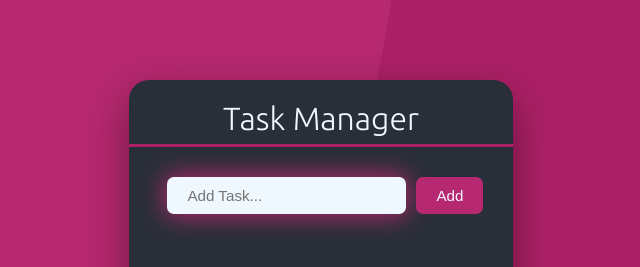
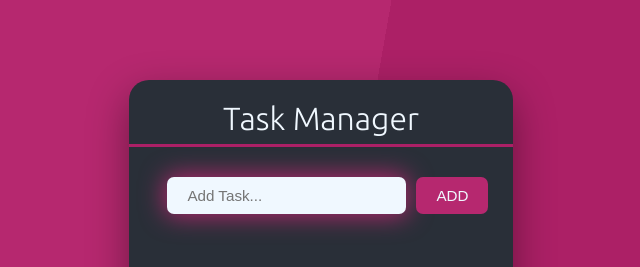
Before and after one commit to MayankDKarmakar/task-manager-using-localstorage, a React (Create React App) app: page / in a window 1280 px wide. Shown: the top 267 px of the page, without its empty margins (319-959 px from the left). Built offline with nearby package versions, Linux system fonts and the light colour scheme; a web font is replaced by a local one.

Commit message:
deleteTodo, editTodo and updateTodo feature included, also updated edit and del icon css

```diff
--- a/src/App.js
+++ b/src/App.js
@@ -1,32 +1,91 @@
+//--------------------------All imports------------------------//
 import "./App.css";
 import { useReducer, useState, useEffect } from "react";
 import TodoForm from "./components/TodoForm";
 import TodoList from "./components/TodoList";
 
+//-----------------------Reducer Fn----------------------------//
 function todoReducer(todos, action) {
   switch (action.type) {
     case "ADD_TODO": {
       return [action.payload, ...todos];
     }
-    case "REMOVE_TODO":
-    case "UPDATE_TODO":
+    case "DELETE_TODO": {
+      return todos.filter((todo, index) => index !== action.payload);
+    }
+    case "UPDATE_TODO": {
+      return todos.map((todo, index) =>
+        index === action.payload.indexToBeEdited
+          ? action.payload.updatedTodo
+          : todo
+      );
+    }
+    default:
+      return todos;
   }
 }
 
+//-----------------------App Component Start-------------------------------//
+
 function App() {
-  const [todos, dispatch] = useReducer(todoReducer, []);
+  //-------------------useState hook--------------------------------//
+  const [editedTodo, setEditedTodo] = useState("");
+  const [isEditing, setIsEditing] = useState(false);
+  const [indexToBeEdited, setIndexToBeEdited] = useState(null);
+  //-----------------useReducer hook--------------------------------//
+  const [todos, dispatch] = useReducer(
+    todoReducer,
+    JSON.parse(localStorage.getItem("todos")) || []
+  );
 
+  //---------------use Effect to setItem to localStorage-----------//
+  useEffect(() => {
+    localStorage.setItem("todos", JSON.stringify(todos));
+  }, [todos]);
+
+  //-------------------Handler Functions-------------------------//
   function addTodo(todo) {
     dispatch({ type: "ADD_TODO", payload: todo });
   }
 
+  function handleEditTodo(todo, index) {
+    // console.log(todo, "TODO to be edited");
+    setIndexToBeEdited(index);
+    setIsEditing(true);
+    setEditedTodo(todo.text);
+  }
+  function updateTodo(updatedTodo) {
+    dispatch({
+      type: "UPDATE_TODO",
+      payload: { updatedTodo, indexToBeEdited },
+    });
+    setEditedTodo("");
+    setIndexToBeEdited(null);
+    setIsEditing(false);
+  }
+
+  function deleteTodo(index) {
+    dispatch({ type: "DELETE_TODO", payload: index });
+  }
+
+  //---------------Return JSX-----------------------------------//
   return (
     <div className="container">
       <h1 className="header">Task Manager</h1>
-      <TodoForm addTodo={addTodo} />
-      <TodoList todos={todos} />
+      <TodoForm
+        addTodo={addTodo}
+        isEditing={isEditing}
+        editedTodo={editedTodo}
+        updateTodo={updateTodo}
+      />
+      <TodoList
+        todos={todos}
+        handleEditTodo={handleEditTodo}
+        deleteTodo={deleteTodo}
+      />
     </div>
   );
 }
+//----------------------App Components Ends------------------------------//
 
 export default App;
--- a/src/components/TodoForm.jsx
+++ b/src/components/TodoForm.jsx
@@ -1,31 +1,55 @@
-import React from "react";
+//--------------------------All imports------------------------//
+import React, { useEffect, useRef, useState } from "react";
 import "../css/TodoForm.css";
-import { useRef } from "react";
 
-const TodoForm = ({ addTodo, updateTodo }) => {
-  const inputRef = useRef(null);
+//---------------------TodoForm Components Starts-----------------//
 
+const TodoForm = ({ addTodo, isEditing, editedTodo, updateTodo }) => {
+  //----------------------useState Hook--------------------------//
+  const [todoText, setTodoText] = useState("");
+  const inputRef = useRef(null); // useRef hook
+
+  useEffect(() => {
+    if (isEditing) {
+      clearInputAndFocus();
+      setTodoText(editedTodo);
+    }
+  }, [editedTodo, isEditing]);
+
+  //----------------------Handler Fn-----------------------------//
   const handleAddTodo = (e) => {
     e.preventDefault();
 
-    if (inputRef.current.value) {
-      addTodo({ text: inputRef.current.value, completed: false });
+    if (isEditing) {
+      updateTodo({ text: todoText, completed: false });
+      clearInputAndFocus();
+      return;
+    } else if (todoText) {
+      addTodo({ text: todoText, completed: false });
     }
 
     clearInputAndFocus();
   };
-
+  //--------------clearInput and Focus funtion-------------------//
   const clearInputAndFocus = () => {
-    inputRef.current.value = "";
+    setTodoText("");
     inputRef.current.focus();
   };
 
+  //----------------------Return JSX------------------------------//
   return (
     <form className="form" onSubmit={handleAddTodo}>
-      <input ref={inputRef} type="text" placeholder="Add Task..." />
-      <button>Add</button>
+      <input
+        ref={inputRef}
+        onChange={(e) => setTodoText(e.target.value)}
+        value={todoText}
+        type="text"
+        placeholder="Add Task..."
+      />
+      <button>{isEditing ? "EDIT" : "ADD"}</button>
     </form>
   );
 };
 
+//------------------------TodoForm Component Ends-----------------------//
 export default TodoForm;
--- a/src/components/TodoList.jsx
+++ b/src/components/TodoList.jsx
@@ -2,14 +2,18 @@ import React from "react";
 import "../css/TodoList.css";
 import { MdDelete, MdEdit } from "react-icons/md";
 
-const TodoList = ({ todos }) => {
-  console.log(todos, "todoFOrm");
+const TodoList = ({ todos, handleEditTodo, deleteTodo }) => {
   return (
     <ul className="todo-list">
       {todos.map((todo, index) => (
         <li className="list-item" key={index}>
           <input type="checkbox" />
-          <span className="todo-text">{todo.text}</span> <MdEdit /> <MdDelete />
+          <span className="todo-text">{todo.text}</span>{" "}
+          <MdEdit
+            className="edit-todo"
+            onClick={() => handleEditTodo(todo, index)}
+          />{" "}
+          <MdDelete className="delete-todo" onClick={() => deleteTodo(index)} />
         </li>
       ))}
     </ul>
--- a/src/css/TodoList.css
+++ b/src/css/TodoList.css
@@ -30,3 +30,22 @@ input[type="checkbox"]:checked {
   accent-color: var(--grad1);
   transition: accent-color 0.3s ease-in-out;
 }
+
+.edit-todo {
+  cursor: pointer;
+  font-size: 16px;
+  transition: color 0.3s ease-in-out;
+}
+.delete-todo {
+  cursor: pointer;
+  font: 16px;
+  transition: color 0.3s ease-in-out;
+}
+
+.edit-todo:hover {
+  color: var(--grad1);
+}
+
+.delete-todo:hover {
+  color: var(--grad1);
+}
```
